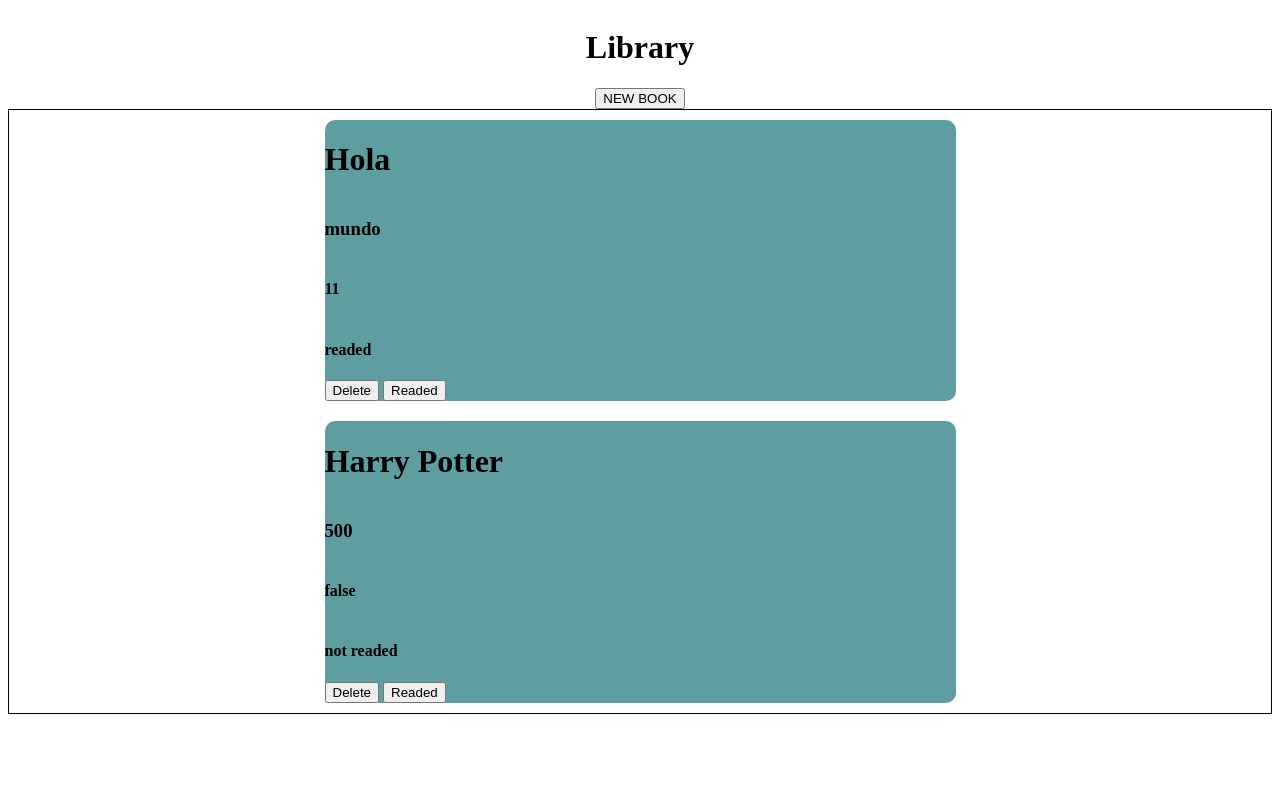
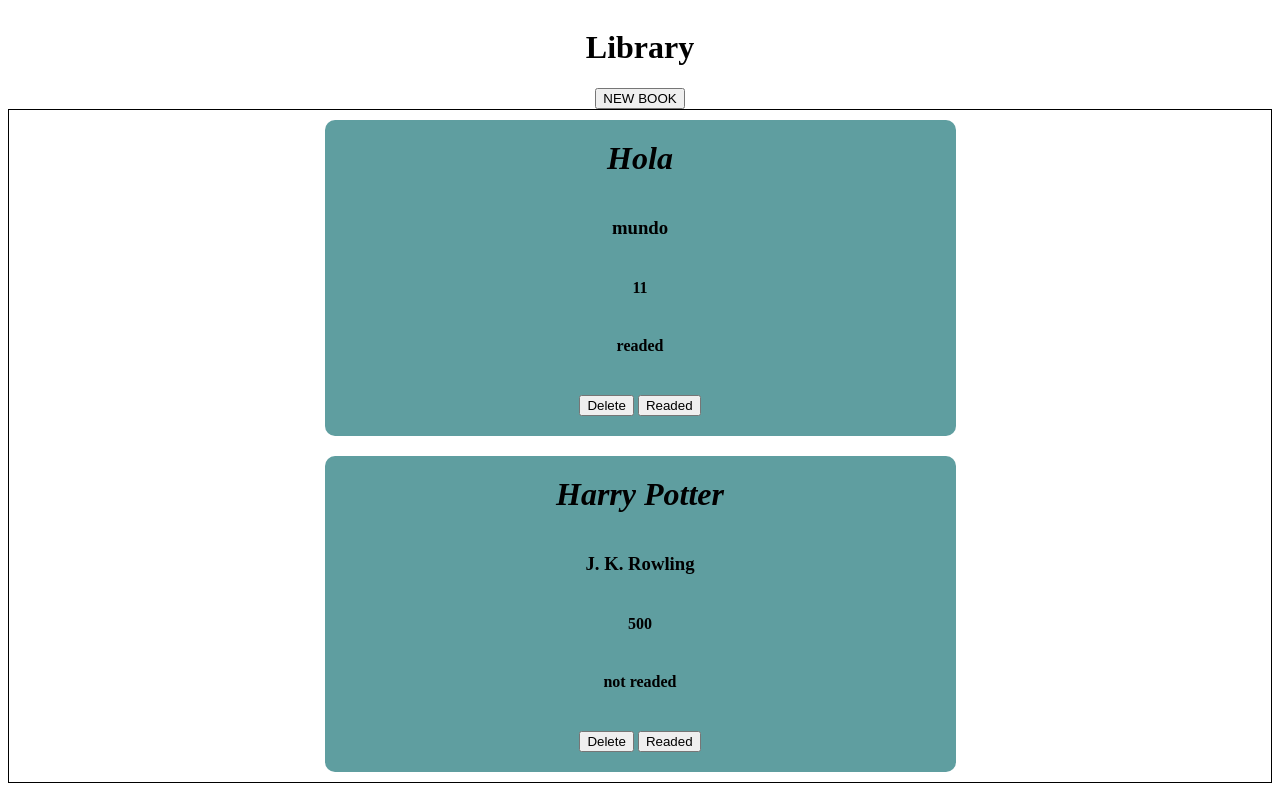
Before and after one commit to fernandopaz1/library, a plain HTML site: page index.html in a window 1280 px wide. Drawn offline with Linux system fonts and the light colour scheme.

Commit message:
centering the buttons

```diff
--- a/scripts/library.js
+++ b/scripts/library.js
@@ -15,7 +15,7 @@
 }
 
 let book1 = new Book("Hola", "mundo", 11, true);
-let book2 = new Book("Harry Potter", 500,false);
+let book2 = new Book("Harry Potter", "J. K. Rowling", 500,false);
 
 
 btnNewBook.addEventListener("click", addBookToLibrary)
@@ -40,7 +40,7 @@
 
     let btnDelete = `<button id=${`del${book.title}`} class=${"btnDelete"}>Delete</button>`
     let btnReaded = `<button id=${`read${book.title}`} class=${"btnReaded"}>Readed</button>`
-    let btnContainer = `<div id=${`${book.title}`}>${btnDelete} ${btnReaded}</div>`
+    let btnContainer = `<div id=${`${book.title}`} class="btnContainer">${btnDelete} ${btnReaded}</div>`
 
     let content = `<div id=${book.title} class="bookInfo">${title} ${author} ${pages} ${readed} ${btnContainer}</div>`
 
--- a/styles.css
+++ b/styles.css
@@ -30,6 +30,17 @@
     flex-direction: column;
     justify-content: center;
     margin-bottom: 10px;
-    margin-top: 10px ;
+    margin-top: 10px;
     border-radius: 10px;
 }
+
+.title, .author, .pages, .readed, .btnContainer{
+    text-align: center;
+    margin-bottom: 20px;
+    margin-top: 20px;
+}
+
+.title{
+    font-weight: bold;
+    font-style: italic;
+}
```
